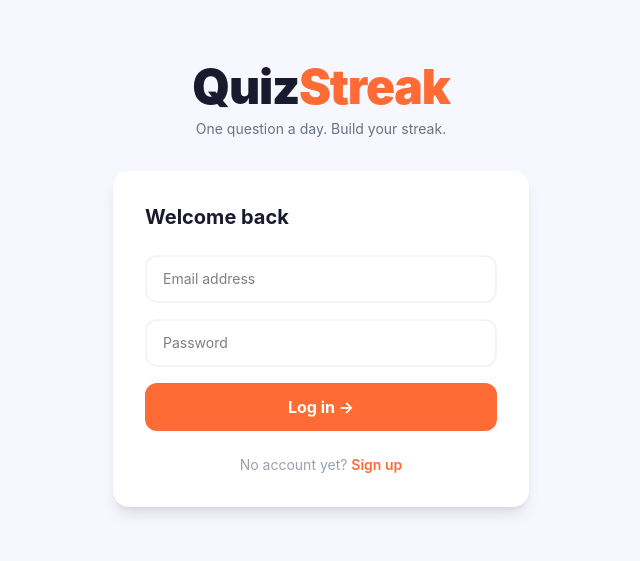
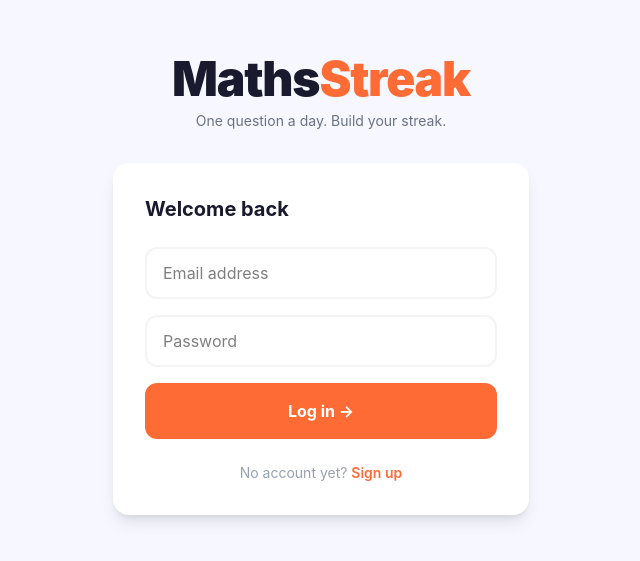
Before and after one commit to Liciacodes/MathsStreak-client, a React (Vite) app: page /login in a window 1280 px wide. Shown: the part 115-676 px from the top of the page, without its empty margins (319-959 px from the left). Built offline with nearby package versions, Linux system fonts and the light colour scheme.

Commit message:
feat: rename QuizStreak to MathsStreak across all pages and components

```diff
--- a/index.html
+++ b/index.html
@@ -4,7 +4,7 @@
     <meta charset="UTF-8" />
     <link rel="icon" type="image/svg+xml" href="/favicon.svg" />
     <meta name="viewport" content="width=device-width, initial-scale=1.0" />
-    <title>quizstreak-frontend</title>
+    <title>MathsStreak-frontend</title>
   </head>
   <body>
     <div id="root"></div>
--- a/package.json
+++ b/package.json
@@ -1,5 +1,5 @@
 {
-  "name": "quizstreak-frontend",
+  "name": "mathsstreak-frontend",
   "private": true,
   "version": "0.0.0",
   "type": "module",
--- a/src/AuthContext.tsx
+++ b/src/AuthContext.tsx
@@ -10,7 +10,7 @@ interface AuthContextType {
 
 const AuthContext = createContext<AuthContextType | undefined>(undefined)
 
-const TOKEN_KEY = 'quizstreak_token';
+const TOKEN_KEY = 'mathsstreak_token';
 
 export const AuthProvider = ({ children}: {children: ReactNode}) => {
     const [token, setToken] = useState<string | null>(() => {
--- a/src/pages/LoginPage.tsx
+++ b/src/pages/LoginPage.tsx
@@ -26,8 +26,8 @@ function LoginPage() {
       const data = await loginUser(email, password);
       login(data.token);
       navigate("/quiz");
-    } catch (err) {
-      setError("Wrong email or password. Try again.");
+    } catch (err: any) {
+      setError(err.response?.data?.error ?? "Wrong email or password. Try again.");
       console.error(err);
     } finally {
       setLoading(false);
@@ -35,23 +35,35 @@ function LoginPage() {
   };
 
   return (
-    <div className="min-h-screen flex items-center justify-center" style={{ backgroundColor: "#F7F7FF" }}>
+    <div
+      className="min-h-screen flex items-center justify-center"
+      style={{ backgroundColor: "#F7F7FF" }}
+    >
       <div className="w-full max-w-md px-4">
-
         {/* Header */}
         <div className="text-center mb-8">
-          <h1 className="text-5xl font-black tracking-tight" style={{ color: "#1A1A2E" }}>
-            Quiz<span style={{ color: "#FF6B35" }}>Streak</span>
+          <h1
+            className="text-5xl font-black tracking-tight"
+            style={{ color: "#1A1A2E" }}
+          >
+            Maths<span style={{ color: "#FF6B35" }}>Streak</span>
           </h1>
-          <p className="mt-2 text-gray-500 text-sm">One question a day. Build your streak.</p>
+          <p className="mt-2 text-gray-500 text-sm">
+            One question a day. Build your streak.
+          </p>
         </div>
 
         {/* Card */}
         <div className="bg-white rounded-2xl shadow-lg p-8">
-          <h2 className="text-xl font-bold mb-6" style={{ color: "#1A1A2E" }}>Welcome back</h2>
+          <h2 className="text-xl font-bold mb-6" style={{ color: "#1A1A2E" }}>
+            Welcome back
+          </h2>
 
           {error && (
-            <div className="mb-4 p-3 rounded-lg text-sm font-medium" style={{ backgroundColor: "#FEE2E2", color: "#EF233C" }}>
+            <div
+              className="mb-4 p-3 rounded-lg text-sm font-medium"
+              style={{ backgroundColor: "#FEE2E2", color: "#EF233C" }}
+            >
               {error}
             </div>
           )}
@@ -63,7 +75,7 @@ function LoginPage() {
               placeholder="Email address"
               value={email}
               onChange={handleChange}
-              className="w-full px-4 py-3 rounded-xl border-2 border-gray-100 focus:outline-none focus:border-orange-400 transition-colors text-sm"
+              className="w-full px-4 py-3 rounded-xl border-2 border-gray-100 focus:outline-none focus:border-orange-400 transition-colors text-base"
               required
             />
             <input
@@ -72,13 +84,13 @@ function LoginPage() {
               placeholder="Password"
               value={password}
               onChange={handleChange}
-              className="w-full px-4 py-3 rounded-xl border-2 border-gray-100 focus:outline-none focus:border-orange-400 transition-colors text-sm"
+              className="w-full px-4 py-3 rounded-xl border-2 border-gray-100 focus:outline-none focus:border-orange-400 transition-colors text-base"
               required
             />
             <button
               type="submit"
               disabled={loading}
-              className="w-full py-3 rounded-xl font-bold text-white transition-opacity disabled:opacity-50"
+              className="w-full py-4 rounded-xl font-bold text-white transition-opacity disabled:opacity-50 text-base"
               style={{ backgroundColor: "#FF6B35" }}
             >
               {loading ? "Logging in..." : "Log in →"}
@@ -87,7 +99,11 @@ function LoginPage() {
 
           <p className="text-center text-sm text-gray-400 mt-6">
             No account yet?{" "}
-            <Link to="/register" className="font-semibold" style={{ color: "#FF6B35" }}>
+            <Link
+              to="/register"
+              className="font-semibold"
+              style={{ color: "#FF6B35" }}
+            >
               Sign up
             </Link>
           </p>
--- a/src/pages/QuizPage.tsx
+++ b/src/pages/QuizPage.tsx
@@ -136,7 +136,7 @@ function QuizPage() {
             className="text-2xl sm:text-3xl font-black tracking-tight"
             style={{ color: "#1A1A2E" }}
           >
-            Quiz<span style={{ color: "#FF6B35" }}>Streak</span>
+            Maths<span style={{ color: "#FF6B35" }}>Streak</span>
           </h1>
           <button
             onClick={handleLogout}
--- a/src/pages/RegisterPage.tsx
+++ b/src/pages/RegisterPage.tsx
@@ -46,7 +46,7 @@ function RegisterPage() {
             className="text-5xl font-black tracking-tight"
             style={{ color: "#1A1A2E" }}
           >
-            Quiz<span style={{ color: "#FF6B35" }}>Streak</span>
+            Maths<span style={{ color: "#FF6B35" }}>Streak</span>
           </h1>
           <p className="mt-2 text-gray-500 text-sm">
             One question a day. Build your streak.
```
Also changed, not shown: 1 other file (tests, documents, lock files or other folders).
